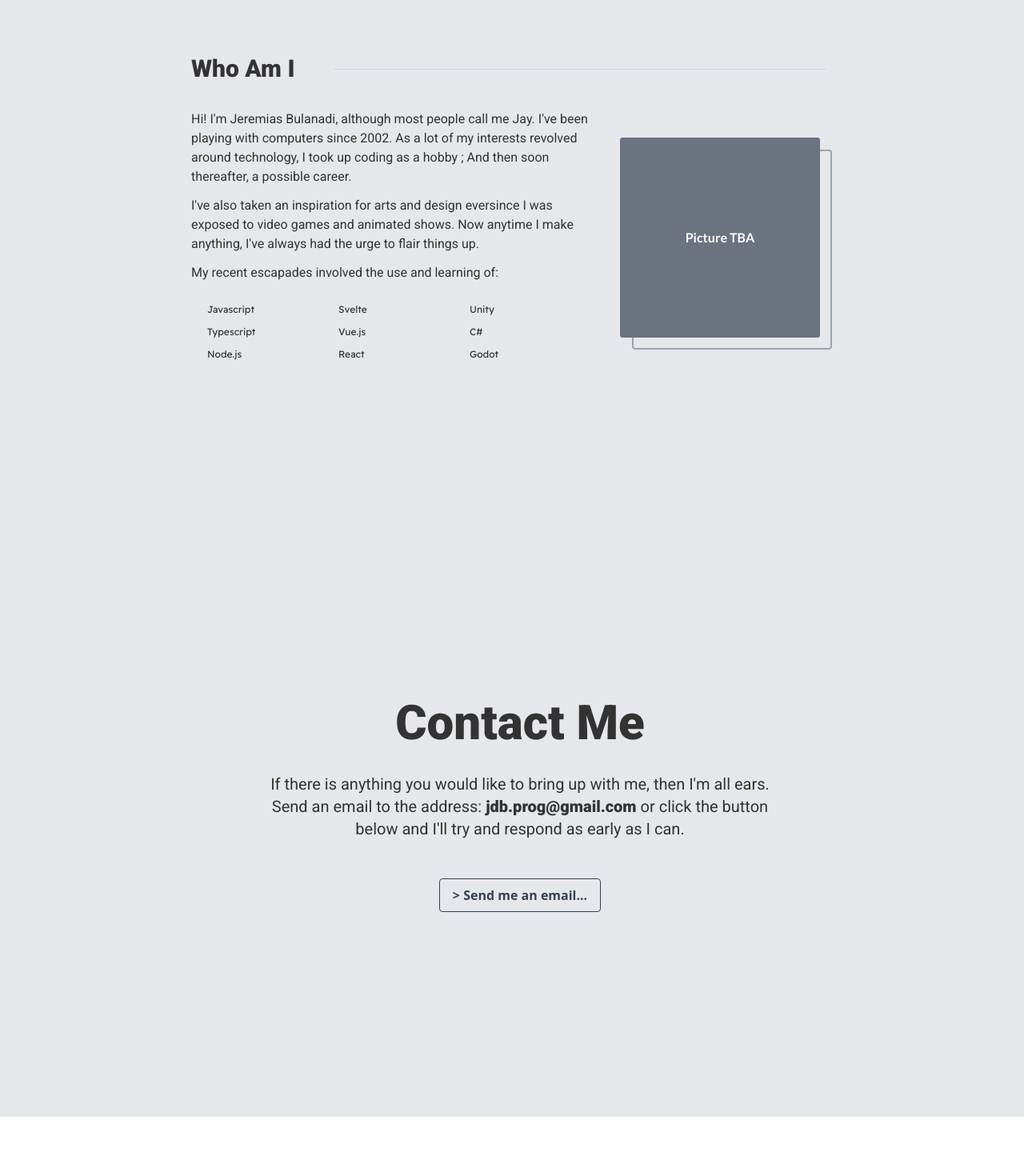
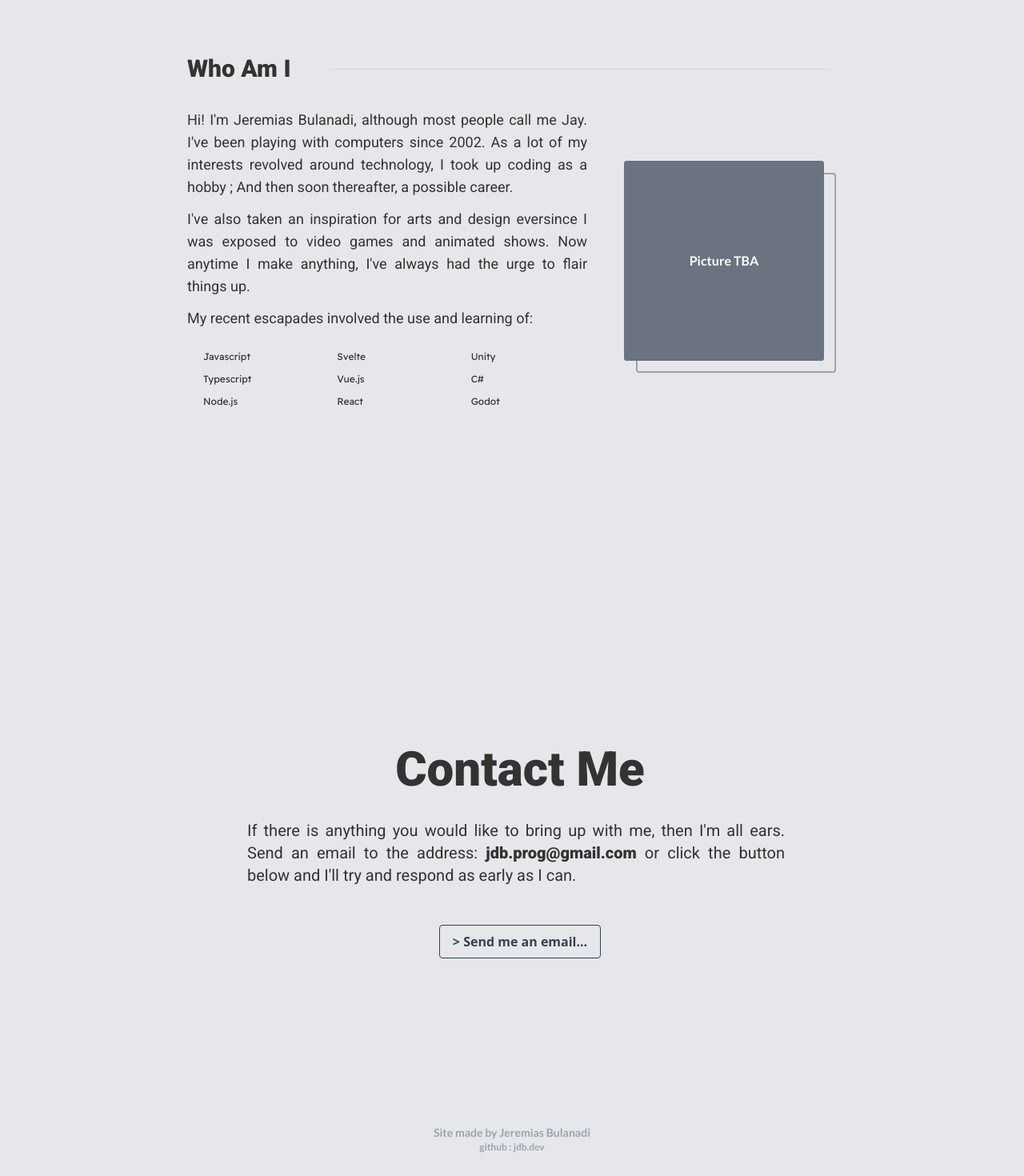
Before and after one commit to JeremiasBulanadi/CV-site, a Svelte app: page / in a window 1280 px wide. Shown: the part 940-2410 px from the top of the page at 80% size. Before the commit the page ends 2336 px from the top, so only its background shows below. Built offline with nearby package versions, Linux system fonts and the light colour scheme.

Commit message:
Multiple additions and adjustments
Burger menu tba soon

```diff
--- a/src/App.svelte
+++ b/src/App.svelte
@@ -31,6 +31,13 @@
 				<IconBar/>
 			</div>
 		{/if}
+
+		<footer class="flex flex-col justify-center items-center pt-4 pb-8 font-lato font-semibold text-gray-400 text-sm text-center">
+			<p >Site made by Jeremias Bulanadi</p>
+			<a id="GithubLink" href="https://github.com/JeremiasBulanadi/jdb.dev" class="text-gray-300 text-xs">
+				github : jdb.dev
+			</a>
+		</footer>
 	</div>
 </main>
 
@@ -38,6 +45,10 @@
 <style>
 	main {
 		min-height: 100vh;
+	}
+
+	#GithubLink {
+		color: #9CA3AF;
 	}
 
 	.container {
@@ -49,11 +60,9 @@
 	}
 
 	.side-bar-container {
-		display: none;
-		position: fixed;
-
-		bottom: 0;
-		left: 40px;
+		display: flex;
+		justify-content: center;
+		width: 100%;
 	}
 
 	@media (min-width: 640px) {
@@ -65,6 +74,11 @@
 	@media (min-width: 1024px) {
 		.side-bar-container {
 			display: block;
+			position: fixed;
+
+			width: auto;
+			bottom: 0;
+			left: 40px;
 		}
 
 		.wrapper {
--- a/src/components/About.svelte
+++ b/src/components/About.svelte
@@ -6,8 +6,8 @@
     <div class="section-header flex flex-row items-center py-4">
         <h2 class="font-roboto font-extrabold text-3xl">Who Am I</h2>
     </div>
-    <div class="article-container flex flex-col sm:flex-row justify-center items-center">
-        <article>
+    <div class="article-container flex flex-col md:flex-row justify-center items-center">
+        <article class="text-justify text-lg">
             <p class="font-roboto mb-3">
                 Hi! I'm Jeremias Bulanadi, although most people call me Jay.
                 I've been playing with computers since 2002. As a lot of my
@@ -67,6 +67,7 @@
     }
     p {
         max-width: 500px;
+        margin-right: 10px;
     }
 
     ul {
--- a/src/components/Contact.svelte
+++ b/src/components/Contact.svelte
@@ -6,22 +6,34 @@
     <h1 class="mb-8 font-extrabold font-roboto text-6xl">
         Contact Me
     </h1>
-    <p class="text-center max-w-2xl font-roboto text-xl">
+    <p class="text-justify max-w-2xl font-roboto text-xl">
         If there is anything you would like to bring up
         with me, then I'm all ears. Send an email to
         the address: <span class="font-extrabold hover:text-indigo-500 transition">jdb.prog@gmail.com</span> or click the button
         below and I'll try and respond as early as I can.
     </p>
-    <a href="mailto:jdb.prog@gmail.com">
-        <button class="mt-12 bg-transparent hover:bg-gray-700 text-gray-700 font-semibold hover:text-white py-2 px-4 border border-gray-700 hover:border-transparent rounded transition">
-            > Send me an email...
-        </button>
-    </a>
+    <div class="mx-auto">
+        <a href="mailto:jdb.prog@gmail.com">
+            <button class="mt-12 bg-transparent hover:bg-gray-700 text-gray-700 font-semibold hover:text-white py-2 px-4 border border-gray-700 hover:border-transparent rounded transition">
+                > Send me an email...
+            </button>
+        </a>
+    </div>
 </section>
 
 <style>
+    p {
+        margin-right: 10px;
+    }
     section {
-        padding-top: 15vw;
+        padding-top: 20vw;
         padding-bottom: 20vw;
     }
+
+    @media (min-width: 1024px) {
+        section {
+            padding-top: 15vw;
+            padding-bottom: 15vw;
+        }
+    }
 </style>
--- a/src/components/IconBar.svelte
+++ b/src/components/IconBar.svelte
@@ -6,7 +6,7 @@
     <link rel="stylesheet" href="https://use.fontawesome.com/releases/v5.15.4/css/all.css" integrity="sha384-DyZ88mC6Up2uqS4h/KRgHuoeGwBcD4Ng9SiP4dIRy0EXTlnuz47vAwmeGwVChigm" crossorigin="anonymous">
 </svelte:head>
 
-<div class="icon-bar flex flex-col">
+<div class="icon-bar flex lg:flex-col justify-center gap-x-12">
     <div class="icon">
         <a href="https://github.com/JeremiasBulanadi" target="_blank">
             <i class="fab fa-github fa-2x text-gray-600 hover:text-indigo-600 transform transition"></i>
@@ -31,17 +31,18 @@
 
 <style>
     .icon {
-        margin-bottom: 25px;
+        margin-bottom: 5px;
     }
-
-    .icon:last-of-type {
-        margin-bottom: 30px;
-    }
-
     i:hover {
         --tw-translate-y: -0.25rem;
     }
 
+    .icon-bar {
+        width: 100%;
+    }
+
+
+    @media (min-width: 1024px) {
         .icon-bar::after {
             content: "";
             display: block;
@@ -50,4 +51,14 @@
             width: 1px;
             background-color: #6B7280;
         }
+
+        .icon {
+            margin-bottom: 25px;
+        }
+
+        .icon:last-of-type {
+            margin-bottom: 30px;
+        }
+
+    }
 </style>
--- a/src/components/Intro.svelte
+++ b/src/components/Intro.svelte
@@ -7,7 +7,7 @@
     <h1 class="font-lato font-extrabold text-indigo-500 hover:text-indigo-600 transition">Jeremias Bulanadi.</h1>
     <h1 class="font-roboto font-bold text-gray-600 hover:text-gray-700 transition">I like building things.</h1>
     <div class="p-container">
-        <p class="font-roboto text-base">
+        <p class="font-roboto text-lg">
             I'm a soon to be computer science graduate. I have a passion
             for creative and rewarding work and I am also currently looking
             for jobs that can be an outlet.
--- a/src/components/Navbar.svelte
+++ b/src/components/Navbar.svelte
@@ -58,7 +58,7 @@
                     <Logo />
                 </div>
             </div>
-            <div class="nav-side flex items-stretch">
+            <div class="nav-side hidden md:flex items-stretch ">
                 <div class="tabs-container flex">
                     <Tab tabName={"Intro"} />
                     <Tab tabName={"About"} />
```
Lines whose indentation alone changed are shown as unchanged.
